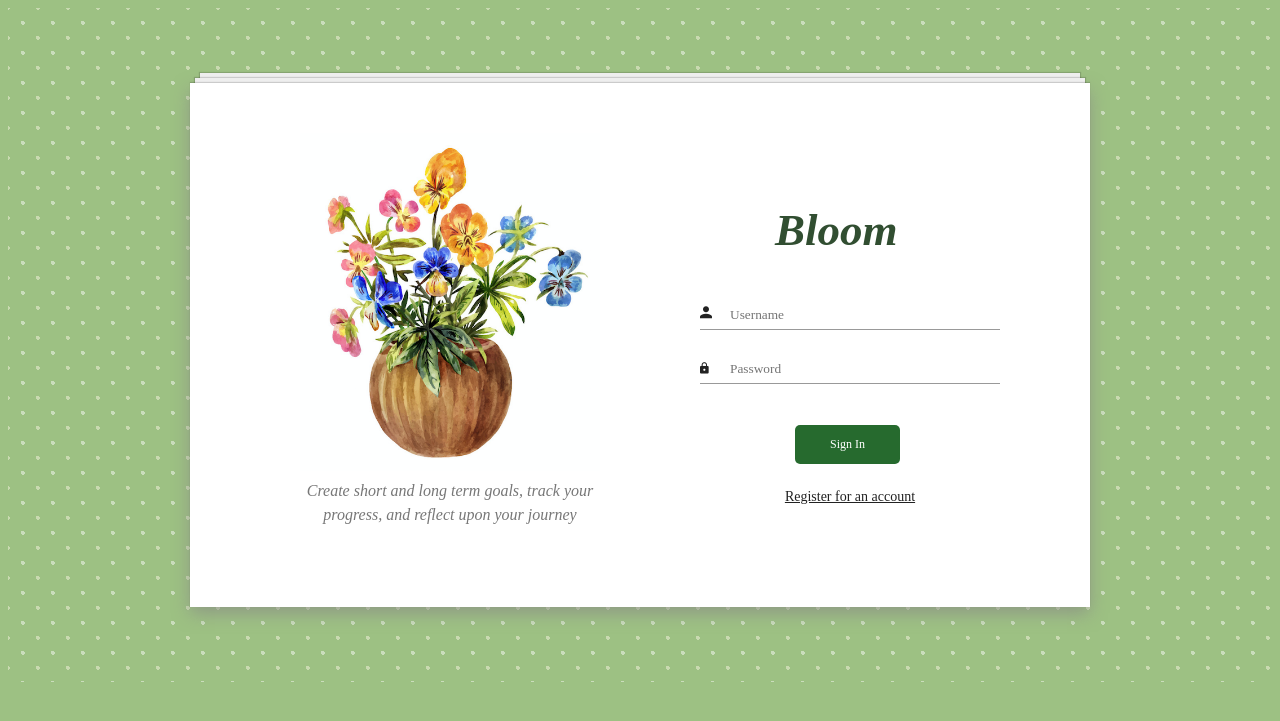
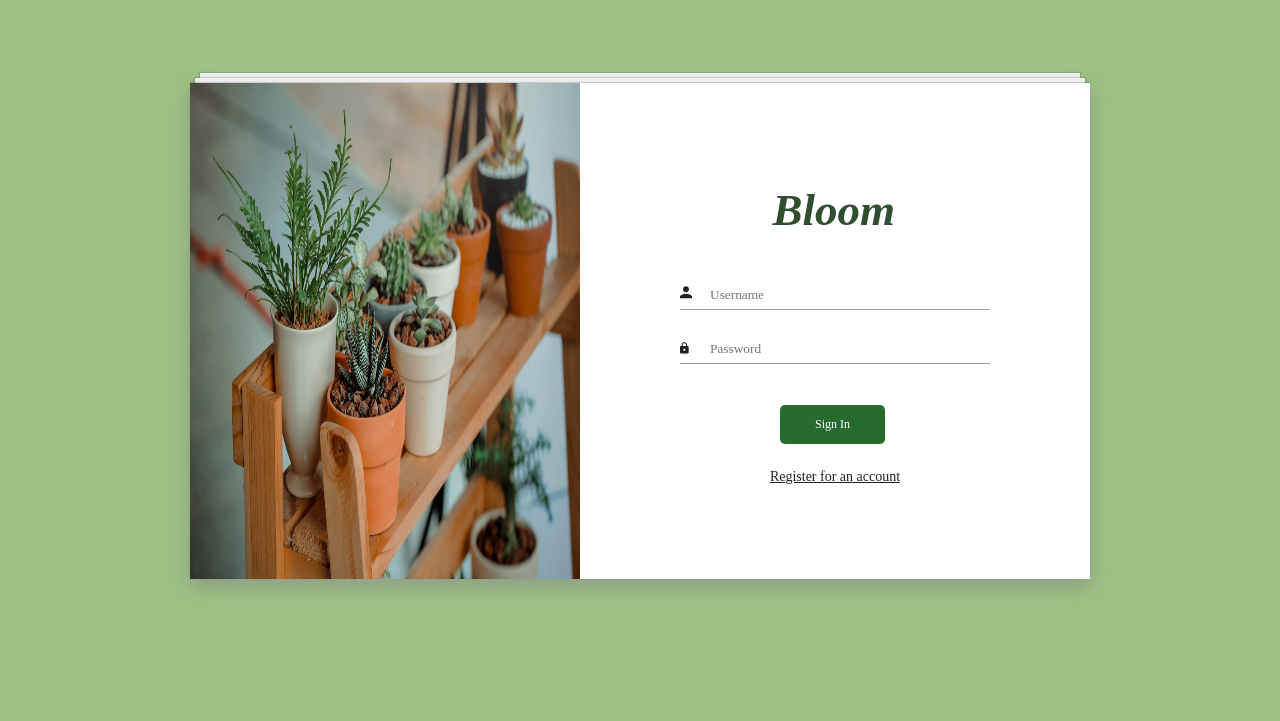
Before and after one commit to Hunter-College-CSCI-39548-Fall-2018/team2, a Node server app: page /login in a window 1280 px wide. Shown: the top 721 px of the page. Run offline with Node 20, Linux system fonts and the light colour scheme; some libraries are stand-ins or nearby versions.

Commit message:
More layout changes

```diff
--- a/package.json
+++ b/package.json
@@ -18,6 +18,7 @@
   },
   "homepage": "https://github.com/Hunter-College-CSCI-39548-Fall-2018/team2#readme",
   "dependencies": {
+    "@material/card": "^0.41.0",
     "body-parser": "^1.18.3",
     "connect-flash": "^0.1.1",
     "cookie-parser": "^1.4.3",
--- a/public/css/login-registration.css
+++ b/public/css/login-registration.css
@@ -42,8 +42,8 @@ input[type=radio] {
 }
 
 img {
-    max-width: 100%;
-    height: auto;
+    width: 100%;
+    height: 100%;
 }
 
 figure {
@@ -67,12 +67,10 @@ h2 {
 }
 
 .main {
-    background: #9dc183;
     padding: 75px 0;
-    background-image: radial-gradient(#ffffff75 10%, transparent 0),
-    radial-gradient(#fff8e973 10%, transparent 0);
     background-size: 30px 30px;
-    background-position: 0 0, 15px 15px;
+    background: #9dc183 radial-gradient(#ffffff75 10%, transparent 0),
+    radial-gradient(#fff8e973 10%, transparent 0) 0 0, 15px 15px;
 }
 
 .clear {
@@ -133,7 +131,7 @@ body {
 
 .form-title {
     font-size: 45px;
-    margin-left: 25%;
+    margin-left: 34%;
     margin-bottom: 33px;
     color: #314e31;
     font-style: italic;
@@ -147,7 +145,10 @@ body {
 
 figure {
     margin-bottom: 0px;
-    text-align: center;
+    height: 100%;
+    width: 100%;
+    object-fit: cover;
+    overflow: hidden;
 }
 
 .form-submit {
@@ -170,7 +171,7 @@ figure {
 
 #signin {
     margin-top: 16px;
-    margin-left: 95px;
+    margin-left: 100px;
     margin-bottom: 20px;
     font-size: 12px;
 }
@@ -195,7 +196,8 @@ figure {
 }
 
 .register-form {
-    width: 100%;
+    margin-left: 40px;
+    margin-right: 40px;
 }
 
 .form-group {
@@ -324,21 +326,14 @@ label.valid:after {
     0 -10px 1px -4px rgba(0,0,0,0.15),
     0 -20px 0 -10px #eee,
     0 -20px 1px -9px rgba(0,0,0,0.15);
-
-    padding-top: 40px;
-    padding-bottom: 80px;
 }
 
 .signin-form {
-    margin-top: 70px;
-    margin-right: 90px;
-    margin-left: 80px;
+    margin: 90px 60px;
 }
 
 .signin-image {
-    margin-left: 110px;
-    margin-right: 20px;
-    margin-top: 10px;
+    margin-right: 0;
 }
 
 #application-title {
--- a/views/login.ejs
+++ b/views/login.ejs
@@ -2,8 +2,6 @@
 <html lang="en">
 <head>
     <meta charset="UTF-8">
-    <meta name="viewport" content="width=device-width, initial-scale=1.0">
-    <meta http-equiv="X-UA-Compatible" content="ie=edge">
     <link rel="stylesheet" href="fonts/material-icon/css/material-design-iconic-font.min.css">
     <link rel="stylesheet" href="css/login-registration.css">
 </head>
@@ -13,9 +11,7 @@
         <div class="container">
             <div class="signin-content">
                 <div class="signin-image">
-                    <figure><img src="assets/plant.jpg" alt="sing up image"></figure>
-                    <p id="application-description">Create short and long term goals, track your progress,
-                        and reflect upon your journey</p>
+                    <figure><img src="assets/cactus.jpg" alt="sing up image"></figure>
                 </div>
                 <div class="signin-form">
                     <h2 class="form-title">Bloom</h2>
```
Also changed, not shown: public/css/index.css (added, +45 -0 lines), views/index.ejs (+90 -7 lines), public/assets/cactus.jpg (added), public/assets/garden.jpg (added), public/assets/meadow.jpg (added), 5 other files.
